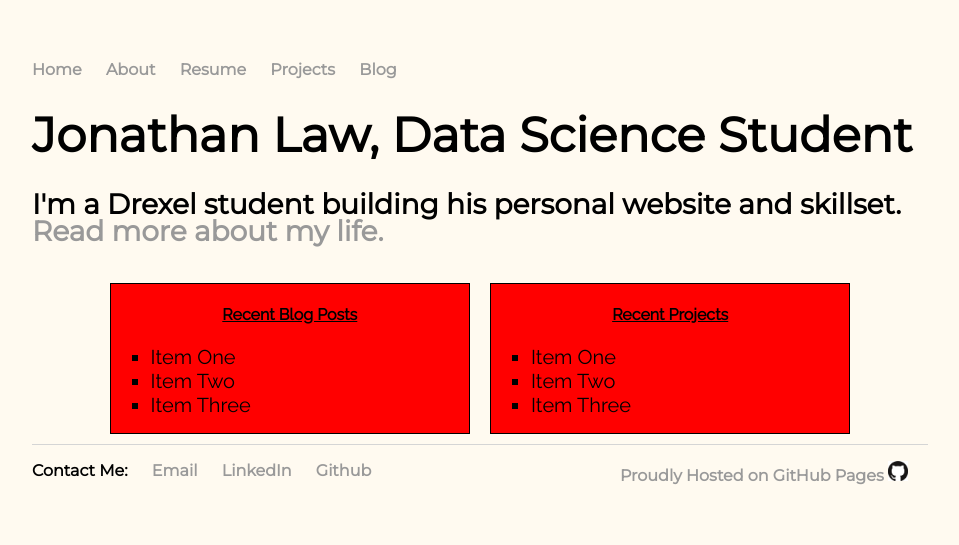
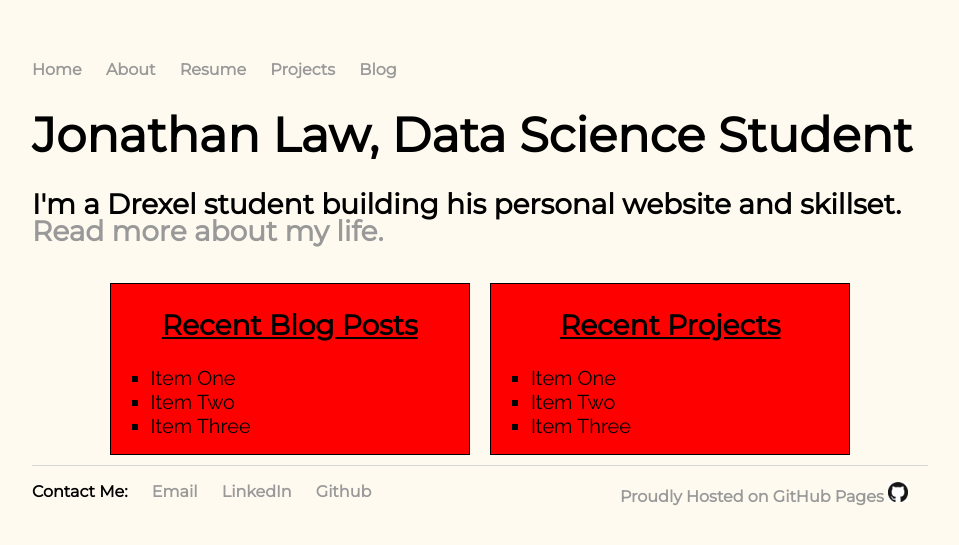
Before and after one commit to shindig7/my-site, a Jekyll site: the page built from index.html, in a window 1280 px wide. Shown: the top 545 px of the page, without its empty margins (160-1119 px from the left). Built offline with Jekyll 4.4.1, drawn with Linux system fonts in a browser that asks for light colours.

Commit message:
Fix header size

```diff
--- a/index.html
+++ b/index.html
@@ -10,14 +10,14 @@
 </div><!-- /.blurb -->
 
 <div class="flex-container">
-	<div><h4 align="center"><u>Recent Blog Posts</u></h4>
+	<div><h3 align="center"><u>Recent Blog Posts</u></h3>
 		<ul>
 			<li>Item One</li>
 			<li>Item Two</li>
 			<li>Item Three</li>
 		</ul>
 	</div>
-	<div><h4 align="center"><u>Recent Projects</u></h4>
+	<div><h3 align="center"><u>Recent Projects</u></h3>
 		<ul>
 			<li>Item One</li>
 			<li>Item Two</li>
```
